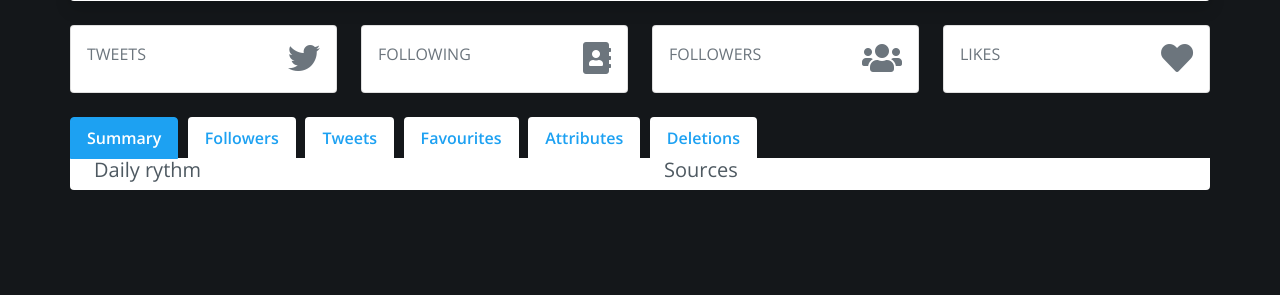
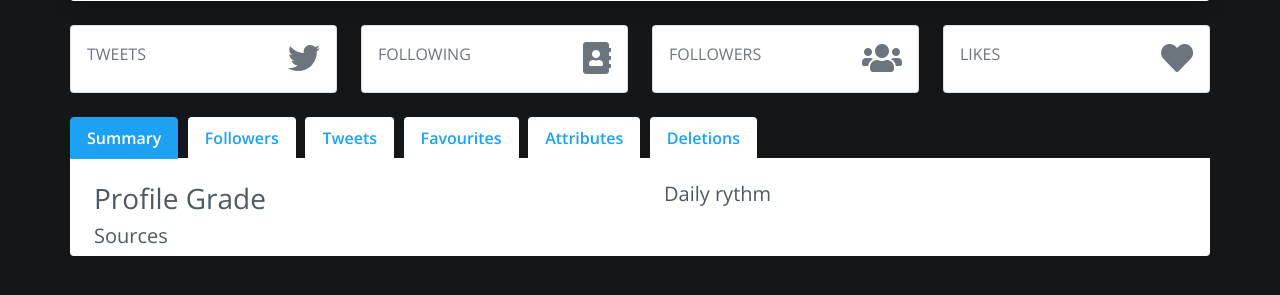
Before and after one commit to LSIR/Twitter-Time-Machine, a Django app: template Backend/tcb/templates/user.html in a window 1280 px wide. Shown: the part 231-526 px from the top of the page. Run offline with Django 3.2, Linux system fonts and the light colour scheme; the template is opened without the code that fills it, so the values that code supplies are empty; some libraries are stand-ins or nearby versions.

Commit message:
Added profile grade

```diff
--- a/Backend/tcb/static/tc-datautils.js
+++ b/Backend/tcb/static/tc-datautils.js
@@ -38,6 +38,7 @@ function optimizePoints(data, max, peaks) {
 
 /** https://www.tutorialspoint.com/levenshtein-distance-in-javascript */
 function levenshteinDistance(str1, str2) {
+	if(str1 == null || str2 == null) return 0;
 	const track = Array(str2.length + 1).fill(null).map(() =>
    	Array(str1.length + 1).fill(null));
 	for (let i = 0; i <= str1.length; i += 1) {
@@ -58,3 +59,13 @@ function levenshteinDistance(str1, str2) {
 	}
 	return track[str2.length][str1.length];
 }
+
+function profileGrade(screen_name_history, name_history, description_history, metrics_history, deletion_history) {
+	//Grade = 100-(dist(screen_name))-(dist(name)/10)-(dist(description)/1000)-(#deletions/20)
+	let grade = 100;
+	grade -= screen_name_history.reduce((p, c, idx, a) => p + levenshteinDistance(a[Math.max(0, idx-1)].screen_name, c.screen_name), 0);
+	grade -= name_history.reduce((p, c, idx, a) => p + levenshteinDistance(a[Math.max(0, idx-1)].name, c.name), 0) / 10;
+	grade -= description_history.reduce((p, c, idx, a) => p + levenshteinDistance(a[Math.max(0, idx-1)].description, c.description), 0) / 1000;
+	grade -= deletion_history.length / 20;
+	return Math.max(0,grade);
+}
--- a/Backend/tcb/templates/user.html
+++ b/Backend/tcb/templates/user.html
@@ -241,11 +241,17 @@
 	<div class="tab-content" id="myTabContent">
 		<div class="tab-pane fade show active" id="summary" role="tabpanel" aria-labelledby="summary-tab">
 			<div class="container-fluid">
-				<div class="row bg-white rounded-bottom">
+				<div class="row bg-white pt-4">
+					<div class="col-6 px-4">
+						<h3>Profile Grade</h3>
+						<h1 class="offset-1" style="font-size: 10em;"><span class="badge" id="profile_grade"></span></h1>
+					</div>
 					<div class="col-6 px-4">
 						<h5>Daily rythm</h5>
 						<div class="col-12" id="daily_chart"></div>
 					</div>
+				</div>
+				<div class="row bg-white rounded-bottom">
 					<div class="col-6 px-4">
 						<h5>Sources</h5>
 						<div class="col-12" id="sources_chart"></div>
@@ -441,6 +447,24 @@
 	}
 
 	$("#deleted_title").html("This user has deleted "+deletion_count+" tweets");
+
+	let grade = profileGrade(screen_name_history, name_history, description_history, history_raw, deletion_history);
+	if(grade > 90) {
+		$("#profile_grade").css("background-color", "rgb(102, 255, 102)");
+		$("#profile_grade").html("A+");
+	} else if(grade > 70) {
+		$("#profile_grade").css("background-color", "rgb(204, 255, 153)");
+		$("#profile_grade").html("A");
+	} else if(grade > 60) {
+		$("#profile_grade").css("background-color", "rgb(230, 230, 0)");
+		$("#profile_grade").html("B");
+	} else if(grade > 50) {
+		$("#profile_grade").css("background-color", "rgb(255, 204, 102)");
+		$("#profile_grade").html("C");
+	} else {
+		$("#profile_grade").css("background-color", "rgb(204, 41, 0)");
+		$("#profile_grade").html("D");
+	}
 </script>
 
 
```
